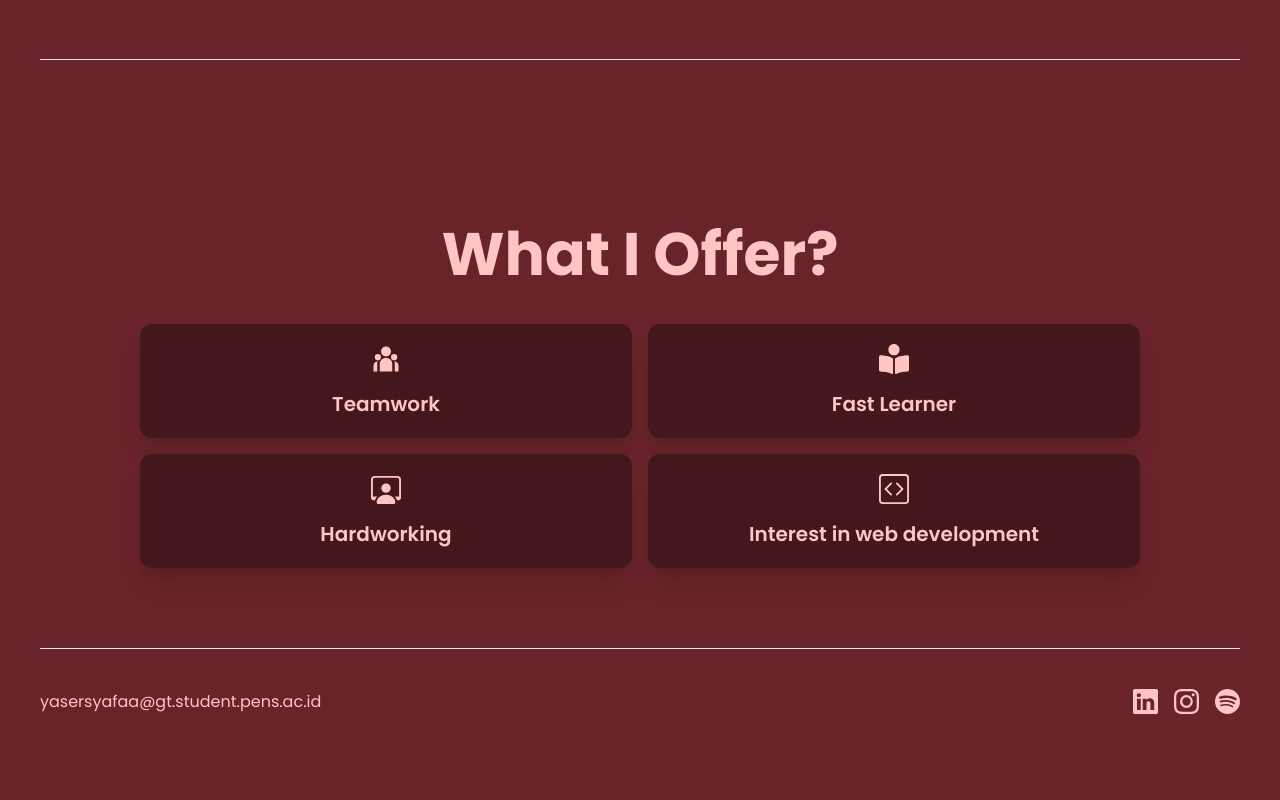
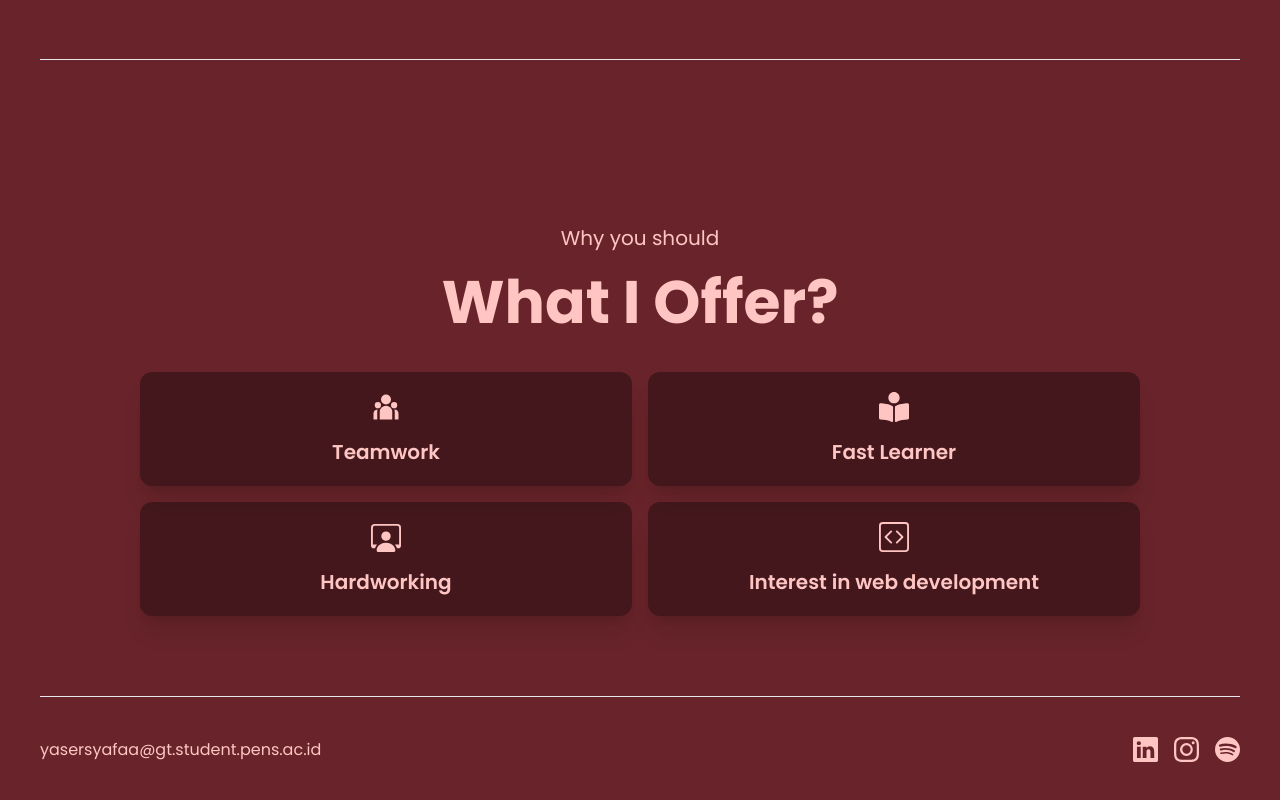
Before and after one commit to yasersyafa/landing-page, a Next.js app: page / in a window 1280 px wide. Shown: the part 4265-5065 px from the top of the page. Before the commit the page ends 5019 px from the top, so only its background shows below. Built offline with nearby package versions, Linux system fonts and the light colour scheme.

Commit message:
Update page.js

```diff
--- a/app/page.js
+++ b/app/page.js
@@ -203,7 +203,8 @@ export default function Home() {
 
       {/* what i offer */}
       <section className='mt-10 md:mt-36 pb-10 md:pb-20 md:border-b pt-5' id='offer'>
-        <h1 className='text-center font-bold text-3xl md:text-6xl'>What I Offer?</h1>
+        <h5 className='text-base md:text-xl text-center'>Why you should</h5>
+        <h1 className='text-center font-bold text-3xl mt-5 md:text-6xl'>What I Offer?</h1>
         <div className='mt-10 grid grid-cols-1 md:grid-cols-2 gap-4 max-w-[1000px] mx-auto'>
           <div className='bg-[#0000005a] shadow-xl hover:scale-105 transition duration-150 ease-in-out rounded-xl p-5'>
             <RiTeamFill size={30} className='mx-auto' />
```
